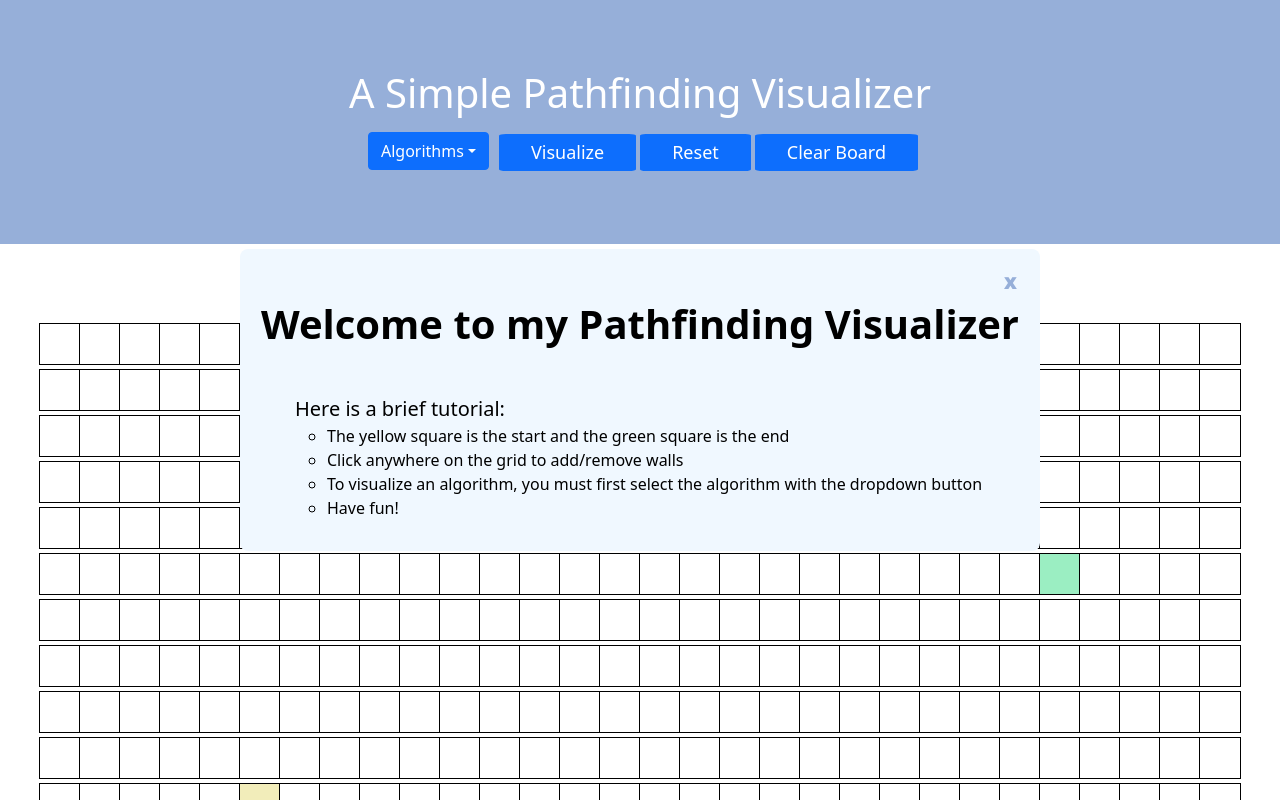
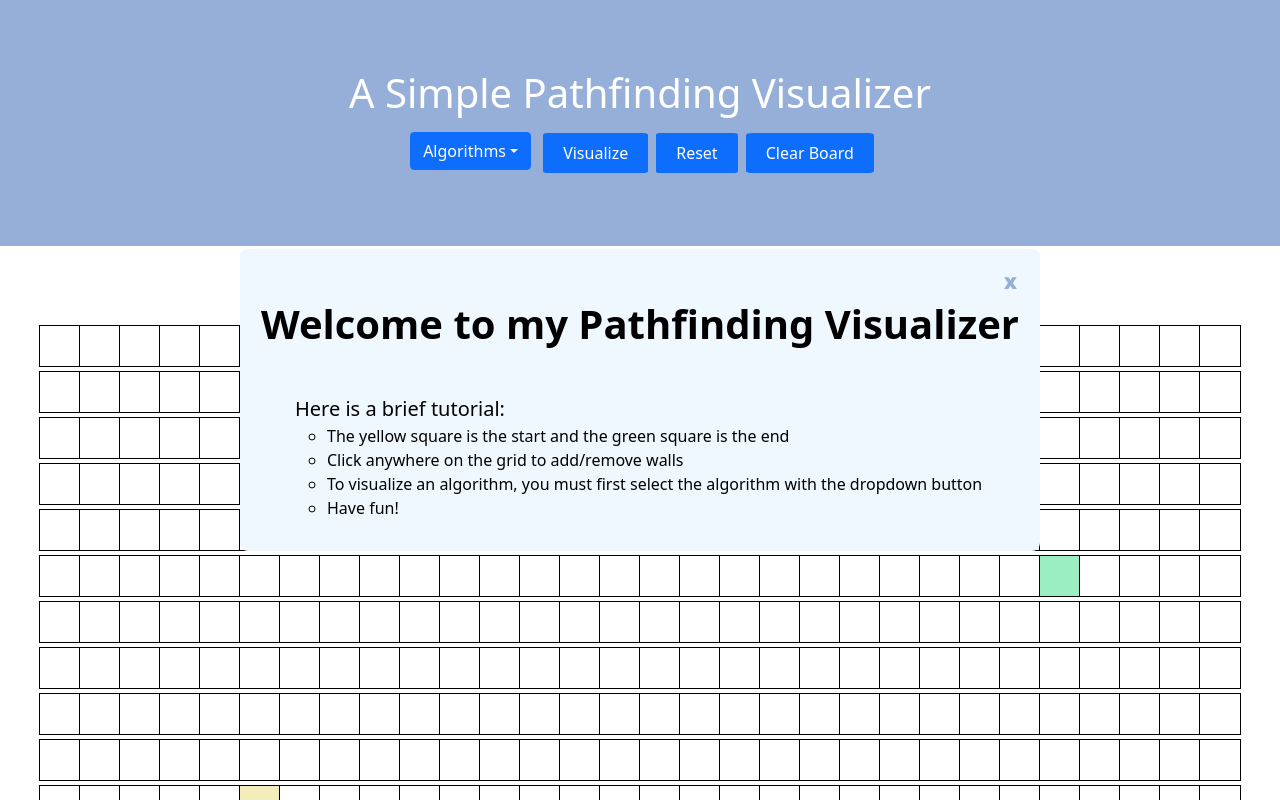
Before and after one commit to theo110/pathfindingvisualizer, a React (Create React App) app: page / in a window 1280 px wide. Shown: the top 800 px of the page. Built offline with nearby package versions, Linux system fonts and the light colour scheme.

Commit message:
formatting

```diff
--- a/src/components/pathfinder.css
+++ b/src/components/pathfinder.css
@@ -15,12 +15,12 @@
     border: none;
     border-radius: 5%;
     color: white;
-    padding: 5px 32px;
+    padding: 8px 20px;
     text-align: center;
     text-decoration: none;
     display: inline-block;
-    font-size: 18px;
-    margin: 4px 2px;
+    font-size: 16px;
+    margin: 4px 4px;
 }
 
 .button1.enabled{
```
